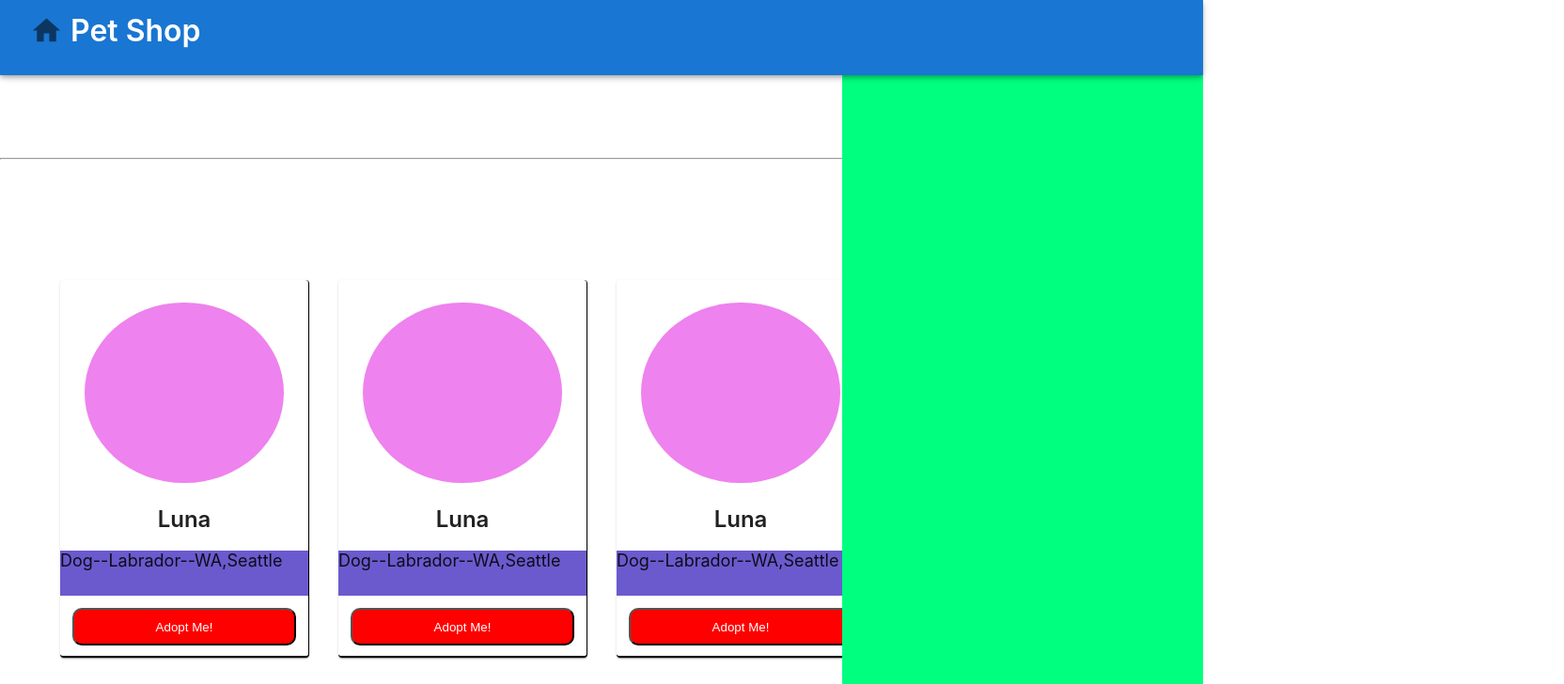
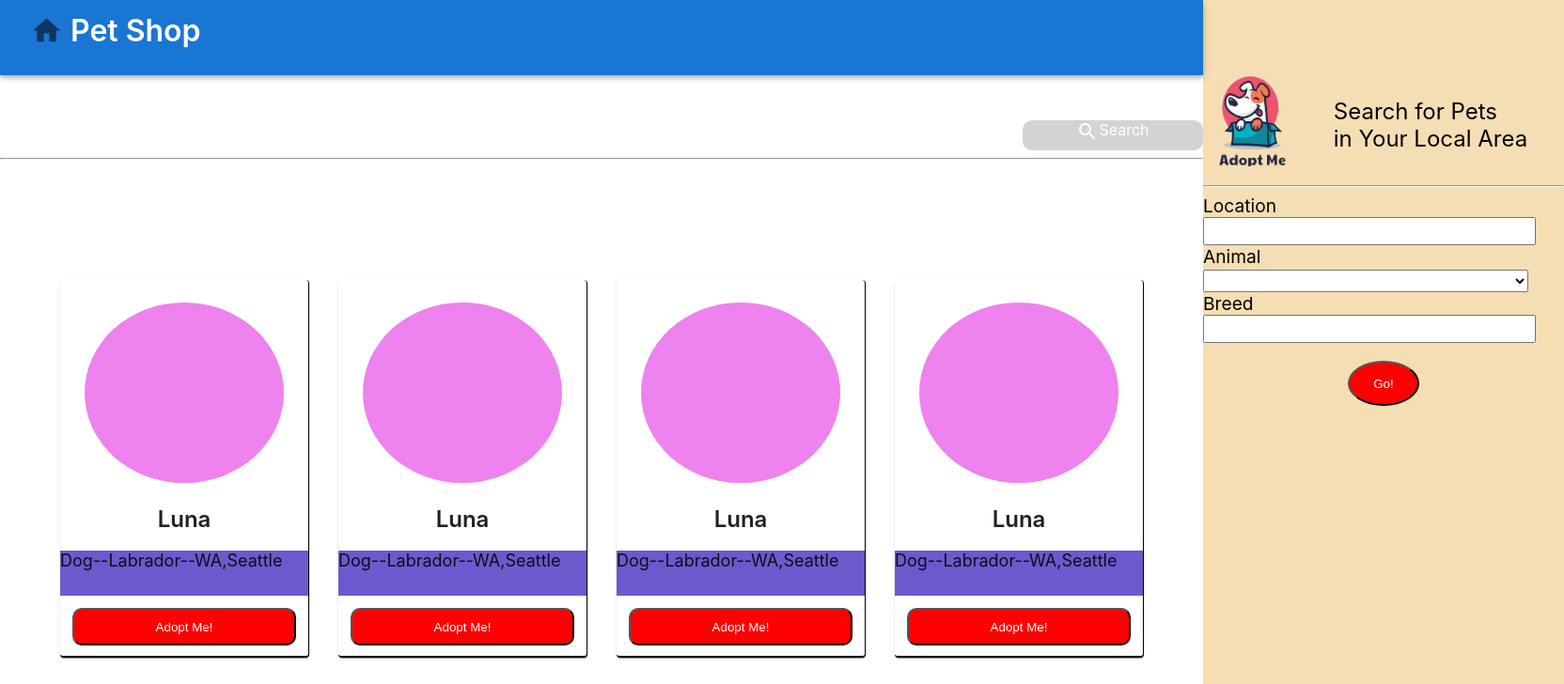
Before and after one commit to Muh-Aqib-Shah/Pet-Adoption-App, a JavaScript app: page / in a window 1280 px wide. Shown: the top 728 px of the page at 94% size, 1664 px wide, since content can reach past the window. Built offline with nearby package versions, Linux system fonts and the light colour scheme; the HTML template or start-up script is replaced by a standard one.

Commit message:
Added Drawer Effect

```diff
--- a/src/App.css
+++ b/src/App.css
@@ -1,7 +1,6 @@
 .home{
   height: 100vh;
 }
-
 .bar{
   height: 10vh;
   font-size: xx-large;
@@ -23,6 +22,17 @@
 }
 .srch-button:hover{
   background-color: gray;
+}
+@keyframes DrawIn {
+  from {transform: translate(100%);}
+  to {transform: translate(0%);}
+}
+.srch-button:active{
+  background-color: green;
+}
+.home .srch-button:active .srch-container{
+  animation: DrawIn 1s linear 2s;
+  animation-fill-mode: forwards;
 }
 .container{
   margin: 5%;
@@ -77,11 +87,57 @@
   background-color: red;
   color: white;
 }
+
 .srch-container{
   height: 100vh;
-  background-color: springgreen;
   width: 30vw;
+  background-color: wheat;
   position: absolute;
   right: 0;
   top: 0;
+  transform: translateX(100%);
 }
+form{
+  font-size: larger;
+  font-weight: 400;
+}
+input,select{
+  width: 90%;
+  height: 3vh;
+}
+.form-container{
+  height: 70%;
+  margin-top: 20%;
+}
+.message-block{
+  display: flex;
+  justify-content: space-around;
+  height: 20%;
+
+}
+.srch-logo{
+  width: 100px;
+  height: 100px;
+}
+.srch-msg{
+  height: 100%;
+  width: 80%;
+  font-size: x-large;
+  font-weight: 400;
+  display: flex;
+  align-items: center;
+  justify-content: center;
+}
+.submit-btn{
+  height: 6vh;
+  margin-top: 5%;
+  display: flex;
+  justify-content: center;
+}
+.sub-btn{
+  border-radius: 50%;
+  width: 20%;
+  height: 100%;
+  background-color: red;
+  color: white;
+}
--- a/src/SearchForm.js
+++ b/src/SearchForm.js
@@ -1,23 +1,39 @@
+import Logo2 from './images/petshop_logo (2).png';
+
 export const SearchForm = () => {
-
     const ANIMALS = ['Bird','Cat','Dog','Rabbit','Reptile']
     return(
     <div className="srch-container">
         <div className="form-container">
+            <div className='message-block'>
+           <img className="srch-logo" src={Logo2} />
+           <div className="srch-msg">Search for Pets
+           <br />
+           in Your Local Area</div>
+           </div>
+           <hr />
             <form>
                 <div className="loct-box">
-                <label>Location<input type="select"></input></label>
+                <label>Location
+                    <br />
+                <input type="select"></input></label>
                 </div>
                 <div className="animal-box">
-                <label>Animals
+                <label>Animal
+                    <br />
                     <select>
                         <option />
-                        {ANIMALS.map(item => (<option>item</option>))}
+                        {ANIMALS.map(item => (<option>{item}</option>))}
                     </select>
                 </label>
                 </div>
                 <div className="breed-box">
-                <label>Breed<input type="select"></input></label>
+                <label>Breed
+                    <br />
+                    <input type="select"></input></label>
+                </div>
+                <div className='submit-btn'>
+                    <input className='sub-btn' type='submit' value="Go!"/>
                 </div>
             </form>
         </div>
```
Also changed, not shown: src/Home.js (line endings or trailing spaces), 1 other file (tests, documents, lock files or other folders).
